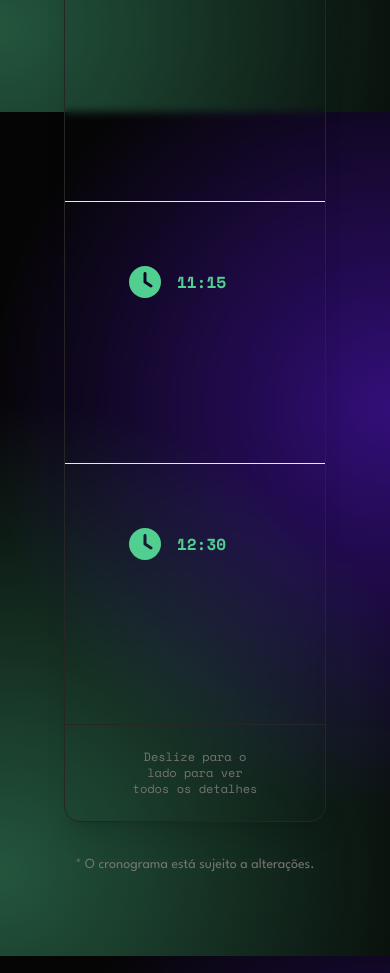
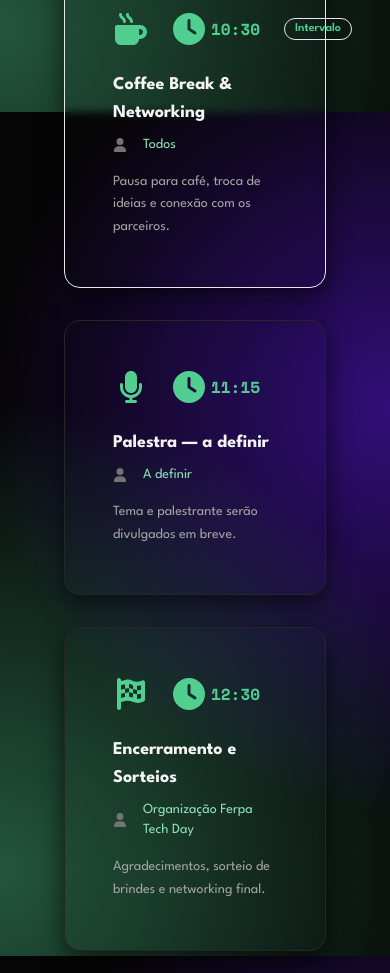
Before and after one commit to Coding-Ferpa/techday, a Next.js app: page / in a window 390 px wide. Shown: the part 2420-3393 px from the top of the page. Built offline with nearby package versions, Linux system fonts and the light colour scheme; a web font is replaced by a local one.

Commit message:
fix: schedule mobile

```diff
--- a/src/components/sections/Schedule.tsx
+++ b/src/components/sections/Schedule.tsx
@@ -2,7 +2,14 @@ import SectionHeading from "@/components/ui/SectionHeading";
 import ScrollReveal from "@/components/ui/ScrollReveal";
 import scheduleData from "@/data/schedule.json";
 import { FontAwesomeIcon } from "@fortawesome/react-fontawesome";
-import { faClock, faMugHot, faMicrophone, faFlagCheckered, faTicket } from "@fortawesome/free-solid-svg-icons";
+import {
+  faClock,
+  faMugHot,
+  faMicrophone,
+  faFlagCheckered,
+  faTicket,
+  faUser,
+} from "@fortawesome/free-solid-svg-icons";
 
 export default function Schedule() {
   const getIcon = (type: string) => {
@@ -31,9 +38,65 @@ export default function Schedule() {
         </ScrollReveal>
 
         <ScrollReveal>
-          <div className="max-w-5xl mx-auto overflow-hidden rounded-2xl border border-border bg-bg-elevated/70 shadow-xl backdrop-blur-sm">
-            <div className="overflow-x-auto">
-              <table className="w-full min-w-[720px] border-collapse text-left">
+          {/* Mobile View: Clean Card List */}
+          <div className="md:hidden space-y-4">
+            {scheduleData.schedule.map((item) => {
+              const isBreak = item.type === "break";
+              return (
+                <div
+                  key={item.id}
+                  className={`w-full rounded-2xl border p-5 shadow-lg backdrop-blur-sm transition-all duration-base ${
+                    isBreak
+                      ? "bg-accent/[0.07] border-accent/30"
+                      : "bg-bg-elevated/80 border-border"
+                  }`}
+                >
+                  {/* Top Bar: Icon, Time & Break Tag */}
+                  <div className="flex items-center justify-between gap-3 mb-3">
+                    <div className="flex items-center gap-3">
+                      <span className="flex h-9 w-9 shrink-0 items-center justify-center rounded-lg bg-accent/10 text-accent">
+                        <FontAwesomeIcon icon={getIcon(item.type)} className="w-4 h-4" aria-hidden />
+                      </span>
+                      <span className="inline-flex items-center gap-1.5 font-mono text-base font-bold text-accent">
+                        <FontAwesomeIcon icon={faClock} className="w-4 h-4" aria-hidden />
+                        {item.time}
+                      </span>
+                    </div>
+
+                    {isBreak && (
+                      <span className="rounded-full border border-accent/30 bg-accent/15 px-2.5 py-0.5 text-xs font-semibold text-accent">
+                        Intervalo
+                      </span>
+                    )}
+                  </div>
+
+                  {/* Title */}
+                  <h3 className="text-lg font-bold text-text-primary mb-1">
+                    {item.title}
+                  </h3>
+
+                  {/* Speaker */}
+                  {item.speaker && (
+                    <p className="text-sm font-medium text-accent-muted flex items-center gap-2 mb-2">
+                      <FontAwesomeIcon icon={faUser} className="w-3.5 h-3.5 text-text-muted shrink-0" aria-hidden />
+                      <span>{item.speaker}</span>
+                    </p>
+                  )}
+
+                  {/* Description */}
+                  {item.description && (
+                    <p className="text-caption leading-relaxed text-text-secondary">
+                      {item.description}
+                    </p>
+                  )}
+                </div>
+              );
+            })}
+          </div>
+
+          {/* Desktop View: Full Table */}
+          <div className="hidden md:block max-w-5xl mx-auto overflow-hidden rounded-2xl border border-border bg-bg-elevated/70 shadow-xl backdrop-blur-sm">
+            <table className="w-full border-collapse text-left">
               <caption className="sr-only">
                 Cronograma do Ferpa Tech Day em 24 de outubro de 2026
               </caption>
@@ -88,11 +151,8 @@ export default function Schedule() {
               </tbody>
             </table>
           </div>
-            <p className="border-t border-border bg-bg-surface/40 px-6 py-3 text-center font-mono text-xs text-text-muted md:hidden">
-              Deslize para o lado para ver todos os detalhes
-            </p>
-          </div>
-          <p className="mt-4 text-center text-caption text-text-muted">
+
+          <p className="mt-6 text-center text-caption text-text-muted">
             * O cronograma está sujeito a alterações.
           </p>
         </ScrollReveal>
```
Lines whose indentation alone changed are shown as unchanged.
